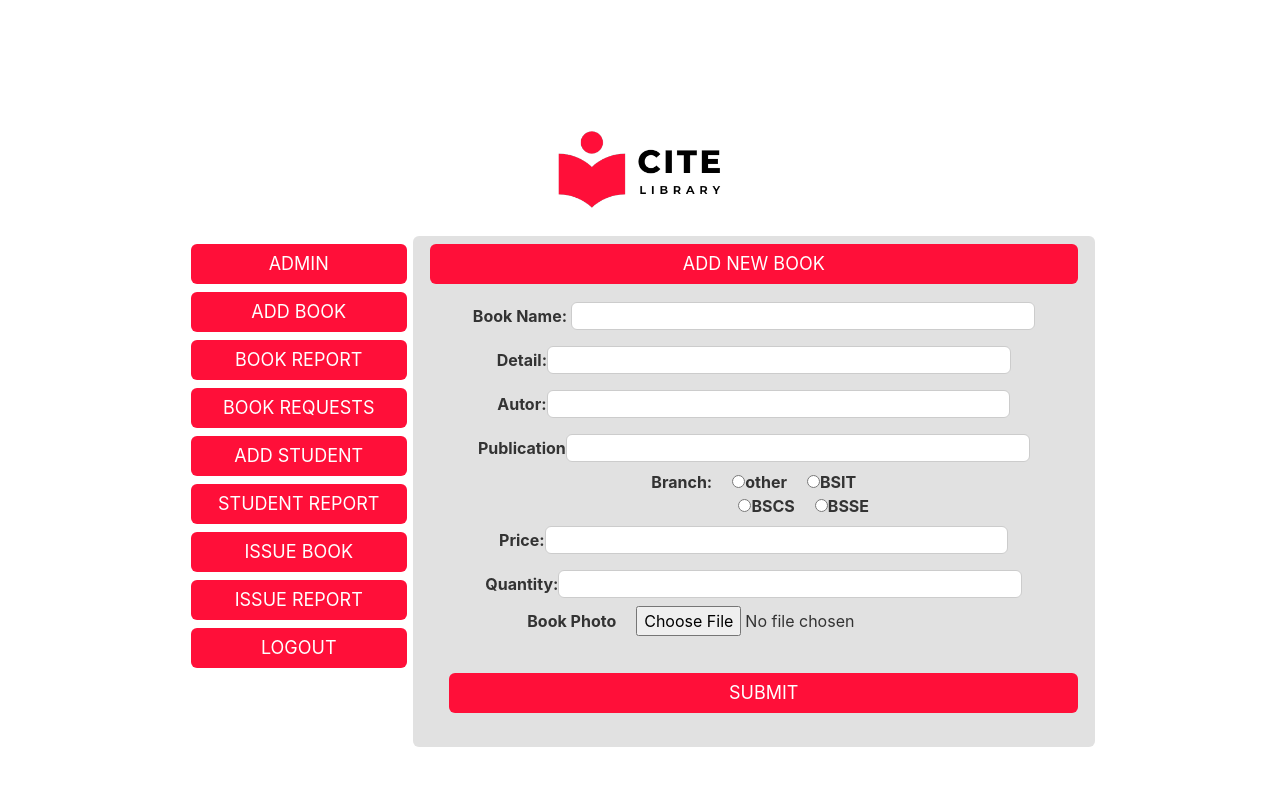
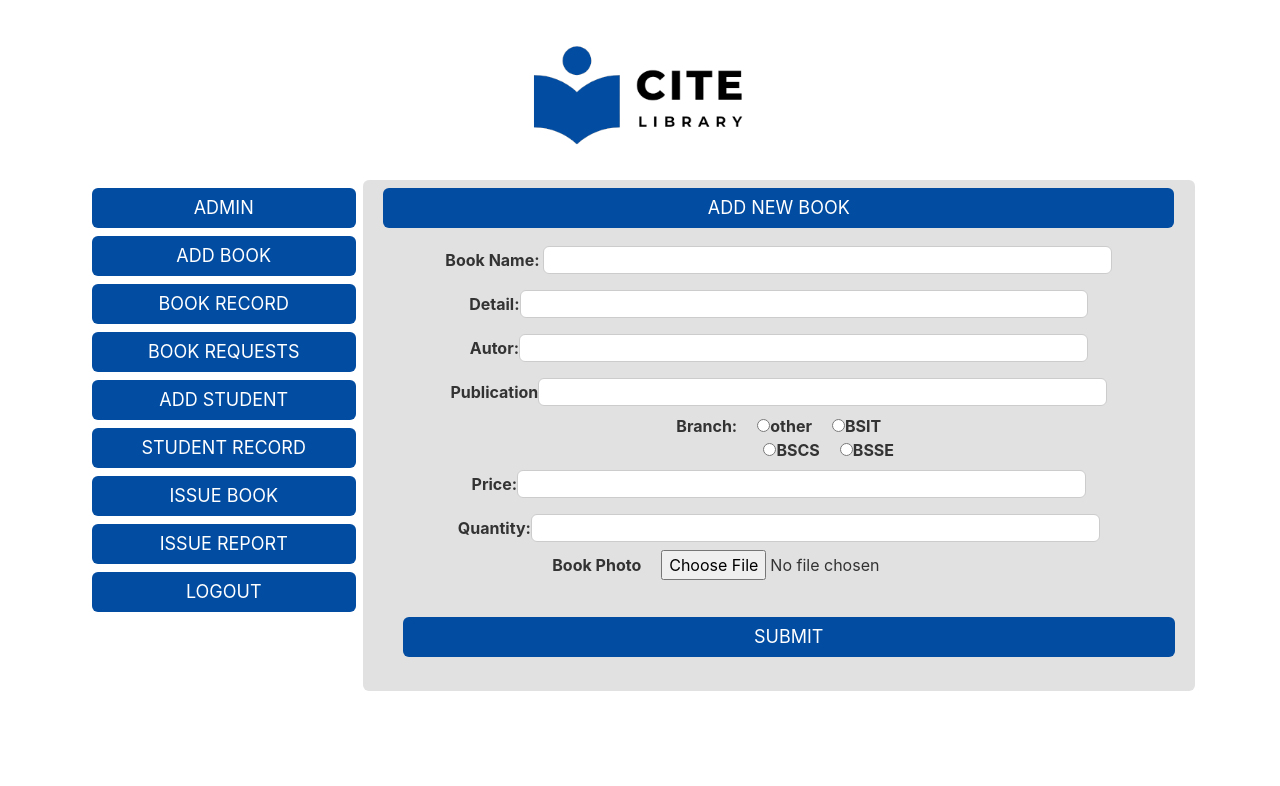
Before and after one commit to sauravtand/Digital-Library, a PHP site: page /admin_service_dashboard.php in a window 1280 px wide. Shown: the top 786 px of the page. Run offline with PHP 8.4, Linux system fonts and the light colour scheme; data that the repository does not hold is empty; some libraries are stand-ins or nearby versions.

Commit message:
minor css fixes color and margin

```diff
--- a/ProjectV/admin_service_dashboard.php
+++ b/ProjectV/admin_service_dashboard.php
@@ -24,9 +24,8 @@
     }
 
     .container,
-    .row,
-    .imglogo {
-        margin: auto;
+    .row {
+        margin: 10px auto;
     }
 
     .imglogo {
@@ -37,7 +36,7 @@
     .innerdiv {
         text-align: center;
         /* width: 500px; */
-        margin: 100px;
+        margin: 2% auto;
     }
 
     input {
@@ -62,7 +61,7 @@
     }
 
     .greenbtn {
-        background-color: #ff0f39;
+        background-color: #024ca1;
         color: white;
         width: 95%;
         height: 40px;
@@ -142,6 +141,18 @@
         border-radius: 6px;
         box-sizing: border-box;
     }
+
+    .bookdetails {
+        display: flex;
+        justify-content: space-around;
+        align-items: center;
+
+    }
+
+    .book-details {
+        text-align: left;
+        margin-bottom: 1rem;
+    }
 </style>
 
 <body>
@@ -171,10 +182,10 @@
             <div class="leftinnerdiv">
                 <Button class="greenbtn"> ADMIN</Button>
                 <Button class="greenbtn" onclick="openpart('addbook')">ADD BOOK</Button>
-                <Button class="greenbtn" onclick="openpart('bookreport')"> BOOK REPORT</Button>
+                <Button class="greenbtn" onclick="openpart('bookreport')"> BOOK RECORD</Button>
                 <Button class="greenbtn" onclick="openpart('bookrequestapprove')"> BOOK REQUESTS</Button>
                 <Button class="greenbtn" onclick="openpart('addperson')"> ADD STUDENT</Button>
-                <Button class="greenbtn" onclick="openpart('studentrecord')"> STUDENT REPORT</Button>
+                <Button class="greenbtn" onclick="openpart('studentrecord')"> STUDENT RECORD</Button>
                 <Button class="greenbtn" onclick="openpart('issuebook')"> ISSUE BOOK</Button>
                 <Button class="greenbtn" onclick="openpart('issuebookreport')"> ISSUE REPORT</Button>
                 <a href="index.php"><Button class="greenbtn"> LOGOUT</Button></a>
@@ -403,8 +414,13 @@ issue book -->
                     }
                     ?>
 
-                    <img width='150px' height='150px' style='border:1px solid #333333; float:left;margin-left:20px' src="uploads/<?php echo $bookimg ?> " />
-                    </br>
+                    <div class="bookdetails">
+                        <div class="book-img">
+                            <img width='200px' style='border:1px solid #333333; float:left;margin-left:20px' src="uploads/<?php echo $bookimg ?> " />
+                        </div>
+
+                        <div class="book-details">
+
                             <p style="color:black"><u>Book Name:</u> &nbsp&nbsp<?php echo $bookname ?></p>
                             <p style="color:black"><u>Book Detail:</u> &nbsp&nbsp<?php echo $bookdetail ?></p>
                             <p style="color:black"><u>Book Authour:</u> &nbsp&nbsp<?php echo $bookauthour ?></p>
@@ -413,7 +429,8 @@ issue book -->
                             <p style="color:black"><u>Book Price:</u> &nbsp&nbsp<?php echo $bookprice ?></p>
                             <p style="color:black"><u>Book Available:</u> &nbsp&nbsp<?php echo $bookava ?></p>
                             <p style="color:black"><u>Book Rent:</u> &nbsp&nbsp<?php echo $bookrent ?></p>
-
+                        </div>
+                    </div>
 
                 </div>
             </div>
--- a/ProjectV/data_class.php
+++ b/ProjectV/data_class.php
@@ -48,6 +48,7 @@ class data extends db
             header("Location:admin_service_dashboard.php?msg=Register Fail");
         }
     }
+
     function userLogin($t1, $t2)
     {
         $q = "SELECT * FROM userdata where email='$t1' and pass='$t2'";
--- a/ProjectV/otheruser_dashboard.php
+++ b/ProjectV/otheruser_dashboard.php
@@ -37,13 +37,13 @@ $userloginid = $_SESSION["userid"] = $_GET['userlogid'];
     .container,
     .row,
     .imglogo {
-        margin: auto;
+        margin: 2% auto;
     }
 
     .innerdiv {
         text-align: center;
         /* width: 500px; */
-        margin: 100px;
+        margin: 2% auto;
     }
 
     input {
@@ -71,7 +71,7 @@ $userloginid = $_SESSION["userid"] = $_GET['userlogid'];
     }
 
     .greenbtn {
-        background-color: #ff0f39;
+        background-color: #024ca1;
         color: white;
         width: 95%;
         height: 40px;
```
Also changed, not shown: ProjectV/index.php (+6 -5 lines), ProjectV/style.css (+9 -6 lines), ProjectV/images/logo.PNG, ProjectV/uploads/download.jfif (added). Lines whose indentation alone changed are shown as unchanged.
